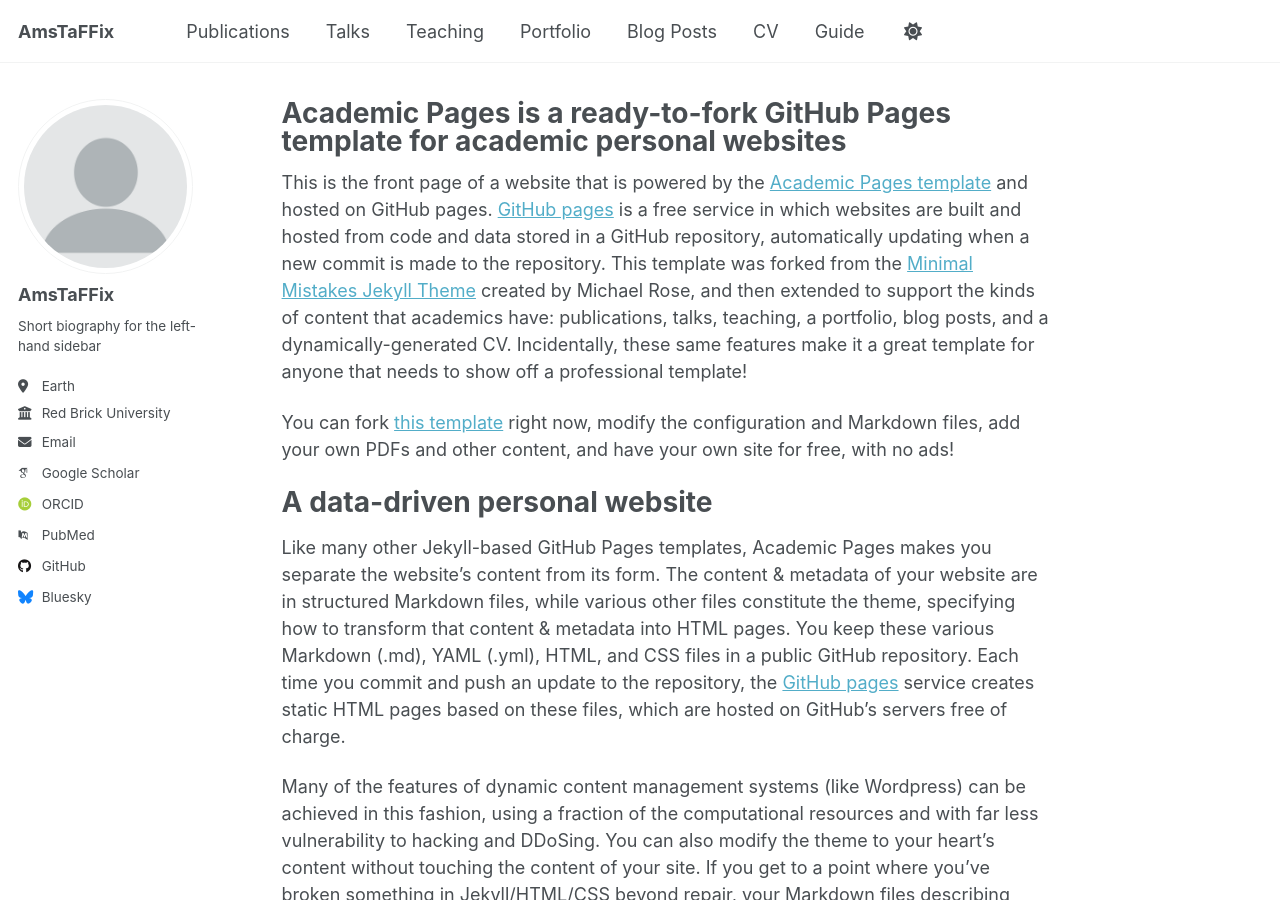
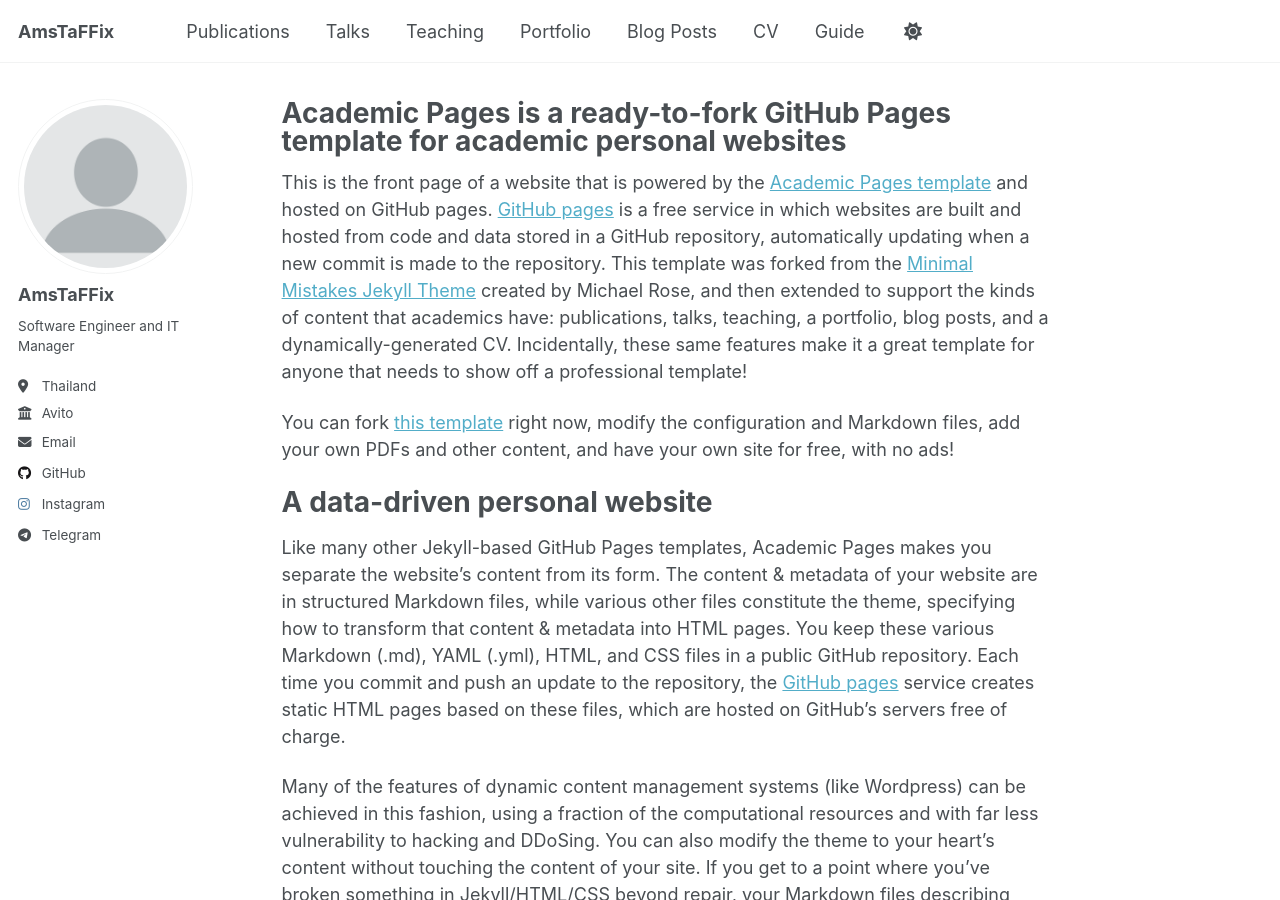
Before and after one commit to AmsTaFFix/amstaffix.github.io, a Jekyll site: the page built from _pages/about.md, in a window 1280 px wide and 900 px high. Built offline with Jekyll 4.4.1, drawn with Linux system fonts in a browser that asks for light colours; some web fonts are replaced; a script that is not in the unit is left out.

Commit message:
changed config a little

```diff
--- a/_config.yml
+++ b/_config.yml
@@ -25,21 +25,21 @@ author:
   avatar           : "profile.png"
   name             : "AmsTaFFix"
   pronouns         : # example: "she/her"
-  bio              : "Short biography for the left-hand sidebar"
-  location         : "Earth"
-  employer         : "Red Brick University"
-  uri              : # URL
-  email            : "none@example.org"
+  bio              : "Software Engineer and IT Manager"
+  location         : "Thailand"
+  employer         : "Avito"
+  uri              :
+  email            : "amstaffix@gmail.com"
 
   # Academic websites
   academia         : # URL
   arxiv            : # URL - Update with the correct link to your profile
-  googlescholar    : "https://scholar.google.com/citations?user=PS_CX0AAAAAJ"
+  googlescholar    :
   inspire-hep      : # URL
   impactstory      : # URL
-  orcid            : "http://orcid.org/yourorcidurl"
+  orcid            : #
   semantic         : # URL
-  pubmed           : "https://www.ncbi.nlm.nih.gov/pubmed/?term=john+snow"
+  pubmed           : #
   researchgate     : # URL
   scopus           : # URL
 
@@ -47,20 +47,20 @@ author:
   bitbucket        : # Username - Update with your username on the site
   codepen          : # Username
   dribbble         : # Username
-  github           : "academicpages"
+  github           : "AmsTaFFix"
   kaggle           : # Username
   stackoverflow    : # User number or user number and name (i.e., use "1" or "1/jeff-atwood")
 
   # Social media
   artstation       : # Username
-  bluesky          : "bsky.app" # Replace this with you Bluesky username
+  bluesky          :
   facebook         : # Username
   flickr           : # Username
   foursquare       : # Username
   goodreads        : # Username
   google_plus      : # Username
   keybase          : # Username
-  instagram        : # Username
+  instagram        : "amstaffix"
   lastfm           : # Username
   linkedin         : # Username
   mastodon         : # URL
@@ -68,7 +68,7 @@ author:
   pinterest        : # Username
   soundcloud       : # Username
   steam            : # Username
-  telegram         : # URL
+  telegram         : https://t.me/AmsTaFFix
   tumblr           : # Username
   twitter          : # Username for X / Twitter
   vine             : # Username
```
